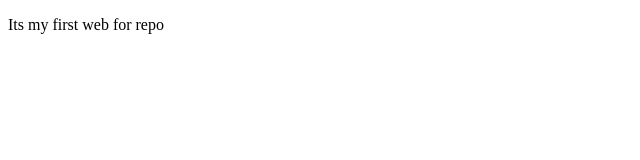
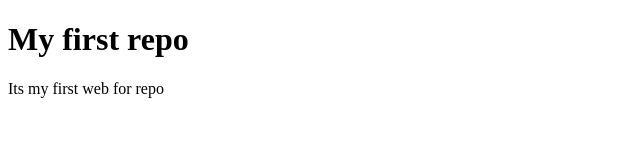
Before and after one commit to kadermintu/my-first-repo, a plain HTML site: page index.html in a window 1280 px wide. Shown: the whole page, without its empty margins (0-640 px from the left). Drawn offline with Linux system fonts and the light colour scheme.

Commit message:
added h1

```diff
--- a/index.html
+++ b/index.html
@@ -7,6 +7,7 @@
     <title>My first repo</title>
 </head>
 <body>
+    <h1>My first repo</h1>
     <p>Its my first web for repo</p>
 </body>
 </html>
```
